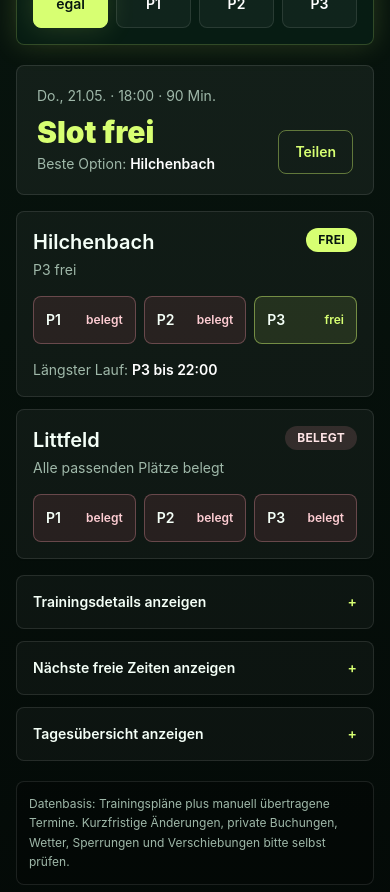
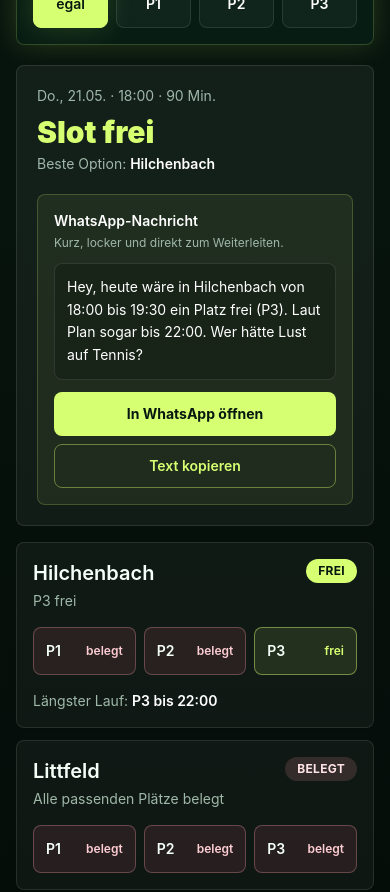
Before and after one commit to niklasnikvisualsmedia333/tennisplatz-finder, a React (Vite) app: page / in a window 390 px wide. Shown: the part 960-1852 px from the top of the page. Built offline with nearby package versions, Linux system fonts and the light colour scheme.

Commit message:
Add WhatsApp sharing message

```diff
--- a/src/App.tsx
+++ b/src/App.tsx
@@ -10,6 +10,7 @@ import {
   type SelectedCourt,
 } from './lib/availability';
 import { addDays, formatDisplayDate, getDayKey, toIsoDate } from './lib/date';
+import { createWhatsAppText, createWhatsAppUrl } from './lib/share';
 
 type Scope = 'all' | FacilityId;
 
@@ -163,6 +164,77 @@ function Details({ title, children }: { title: string; children: React.ReactNode
   );
 }
 
+async function writeClipboardText(text: string): Promise<boolean> {
+  const nav = navigator as Navigator & {
+    clipboard?: Clipboard;
+  };
+
+  try {
+    if (nav.clipboard?.writeText) {
+      await nav.clipboard.writeText(text);
+      return true;
+    }
+  } catch {
+    // Fall through to the textarea fallback for browsers with stricter permissions.
+  }
+
+  const textarea = document.createElement('textarea');
+  textarea.value = text;
+  textarea.setAttribute('readonly', 'true');
+  textarea.style.position = 'fixed';
+  textarea.style.left = '-9999px';
+  document.body.appendChild(textarea);
+  textarea.select();
+
+  try {
+    return document.execCommand('copy');
+  } finally {
+    document.body.removeChild(textarea);
+  }
+}
+
+function SharePanel({
+  message,
+  whatsAppUrl,
+  onCopy,
+  copied,
+}: {
+  message: string;
+  whatsAppUrl: string;
+  onCopy: () => void;
+  copied: boolean;
+}) {
+  return (
+    <div className="mt-5 rounded-lg border border-court-lime/20 bg-court-lime/[0.07] p-4">
+      <div className="flex items-start justify-between gap-3">
+        <div>
+          <p className="text-sm font-semibold text-white">WhatsApp-Nachricht</p>
+          <p className="mt-1 text-xs text-court-muted">Kurz, locker und direkt zum Weiterleiten.</p>
+        </div>
+        {copied && <span className="rounded-full bg-court-lime px-2 py-1 text-xs font-bold text-court-950">kopiert</span>}
+      </div>
+      <p className="mt-3 rounded-lg border border-white/10 bg-black/20 p-3 text-sm leading-relaxed text-white">{message}</p>
+      <div className="mt-3 grid grid-cols-1 gap-2 sm:grid-cols-2">
+        <a
+          href={whatsAppUrl}
+          target="_blank"
+          rel="noreferrer"
+          className="focus-ring grid min-h-11 place-items-center rounded-lg bg-court-lime px-4 text-sm font-bold text-court-950"
+        >
+          In WhatsApp öffnen
+        </a>
+        <button
+          type="button"
+          onClick={onCopy}
+          className="focus-ring min-h-11 rounded-lg border border-court-lime/40 px-4 text-sm font-semibold text-court-lime"
+        >
+          Text kopieren
+        </button>
+      </div>
+    </div>
+  );
+}
+
 export default function App() {
   const today = useMemo(() => toIsoDate(new Date()), []);
   const [scope, setScope] = useState<Scope>('all');
@@ -170,6 +242,7 @@ export default function App() {
   const [time, setTime] = useState('18:00');
   const [duration, setDuration] = useState<(typeof durations)[number]>(90);
   const [selectedCourt, setSelectedCourt] = useState<SelectedCourt>('egal');
+  const [copiedShareText, setCopiedShareText] = useState(false);
 
   const selectedFacilityIds = scopeToFacilityIds(scope);
   const results = useMemo(
@@ -189,29 +262,22 @@ export default function App() {
     selectedCourt,
   ]);
   const hasUncertainBooking = results.some((result) => result.hasUncertainBooking);
+  const shareMessage = useMemo(
+    () => createWhatsAppText({ result: best, date, time, duration, todayIso: today }),
+    [best, date, duration, time, today],
+  );
+  const whatsAppUrl = useMemo(() => createWhatsAppUrl(shareMessage), [shareMessage]);
 
-async function shareResult() {
-    const text = [
-      `Tennisplatz Finder: ${best?.playable ? 'Slot frei' : 'Kein voller Slot'}`,
-      best ? `Beste Option: ${best.facilityName}` : '',
-      `${formatDisplayDate(date)} um ${time}, ${duration} Min.`,
-      `Plätze: ${best?.playableCourts.join(', ') || 'keine'}`,
-    ]
-      .filter(Boolean)
-      .join('\n');
+  async function copyShareMessage() {
+    const didCopy = await writeClipboardText(shareMessage);
 
-    const nav = navigator as Navigator & {
-      share?: (data: ShareData) => Promise<void>;
-      clipboard?: Clipboard;
-    };
-
-    if (nav.share) {
-      await nav.share({ title: 'Tennisplatz Finder', text });
+    if (didCopy) {
+      setCopiedShareText(true);
+      window.setTimeout(() => setCopiedShareText(false), 1800);
       return;
     }
 
-    await nav.clipboard?.writeText(text);
-    alert(`Text wurde kopiert:\n\n${text}`);
+    alert(`Text konnte nicht automatisch kopiert werden:\n\n${shareMessage}`);
   }
 
   return (
@@ -225,13 +291,6 @@ async function shareResult() {
               Schnell prüfen, ob Hilchenbach oder Littfeld frei ist.
             </p>
           </div>
-          <button
-            type="button"
-            onClick={shareResult}
-            className="focus-ring hidden min-h-11 rounded-lg border border-court-lime/40 px-4 text-sm font-semibold text-court-lime sm:block"
-          >
-            Teilen
-          </button>
         </div>
       </header>
 
@@ -349,14 +408,8 @@ async function shareResult() {
               </p>
             )}
           </div>
-          <button
-            type="button"
-            onClick={shareResult}
-            className="focus-ring min-h-11 rounded-lg border border-court-lime/40 px-4 text-sm font-semibold text-court-lime sm:hidden"
-          >
-            Teilen
-          </button>
         </div>
+        <SharePanel message={shareMessage} whatsAppUrl={whatsAppUrl} onCopy={copyShareMessage} copied={copiedShareText} />
       </section>
 
       <section className="mt-4 grid gap-3">
--- a/src/lib/date.ts
+++ b/src/lib/date.ts
@@ -26,3 +26,14 @@ export function formatDisplayDate(isoDate: string): string {
     month: '2-digit',
   }).format(new Date(`${isoDate}T12:00:00`));
 }
+
+export function formatRelativeDay(isoDate: string, todayIso = toIsoDate(new Date())): string {
+  if (isoDate === todayIso) return 'heute';
+  if (isoDate === addDays(todayIso, 1)) return 'morgen';
+
+  return new Intl.DateTimeFormat('de-DE', {
+    weekday: 'long',
+    day: '2-digit',
+    month: '2-digit',
+  }).format(new Date(`${isoDate}T12:00:00`));
+}
--- /dev/null
+++ b/src/lib/share.ts
@@ -0,0 +1,44 @@
+import { fromMinutes, toMinutes, type AvailabilityResult } from './availability';
+import { formatRelativeDay } from './date';
+
+type ShareMessageInput = {
+  result?: AvailabilityResult;
+  date: string;
+  time: string;
+  duration: number;
+  todayIso?: string;
+};
+
+function pluralizeCourt(count: number): string {
+  if (count === 1) return 'ein Platz';
+  if (count === 3) return 'alle 3 Plätze';
+  return `${count} Plätze`;
+}
+
+function formatCourtList(courts: string[]): string {
+  if (courts.length === 0) return '';
+  if (courts.length === 1) return courts[0]!;
+  if (courts.length === 2) return courts.join(' und ');
+  return `${courts.slice(0, -1).join(', ')} und ${courts[courts.length - 1]}`;
+}
+
+export function createWhatsAppText({ result, date, time, duration, todayIso }: ShareMessageInput): string {
+  const day = formatRelativeDay(date, todayIso);
+
+  if (!result || !result.playable) {
+    return `Hey, ich hab gerade geschaut: ${day} ab ${time} ist leider kein voller ${duration}-Minuten-Slot frei.`;
+  }
+
+  const slotEnd = fromMinutes(toMinutes(time) + duration);
+  const longestUntil = result.longestRun?.until;
+  const courts = formatCourtList(result.playableCourts);
+  const courtSummary = pluralizeCourt(result.playableCourts.length);
+  const courtText = courts ? ` (${courts})` : '';
+  const longestText = longestUntil && longestUntil !== slotEnd ? ` Laut Plan sogar bis ${longestUntil}.` : '';
+
+  return `Hey, ${day} wäre in ${result.facilityName} von ${time} bis ${slotEnd} ${courtSummary} frei${courtText}.${longestText} Wer hätte Lust auf Tennis?`;
+}
+
+export function createWhatsAppUrl(text: string): string {
+  return `https://wa.me/?text=${encodeURIComponent(text)}`;
+}
```
Also changed, not shown: 2 other files (tests, documents, lock files or other folders).
